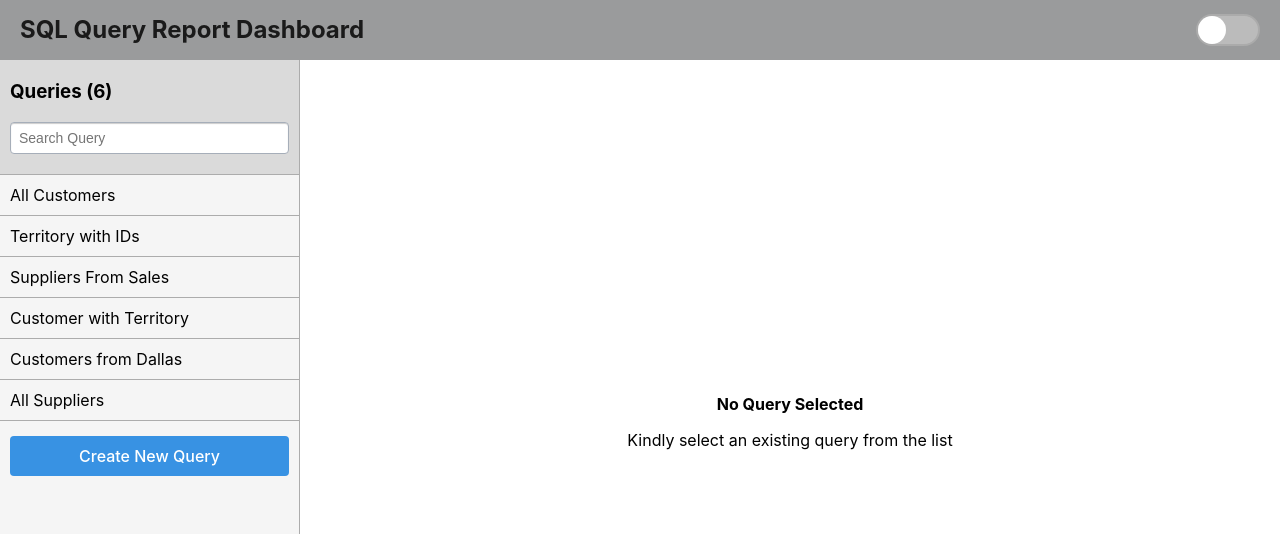
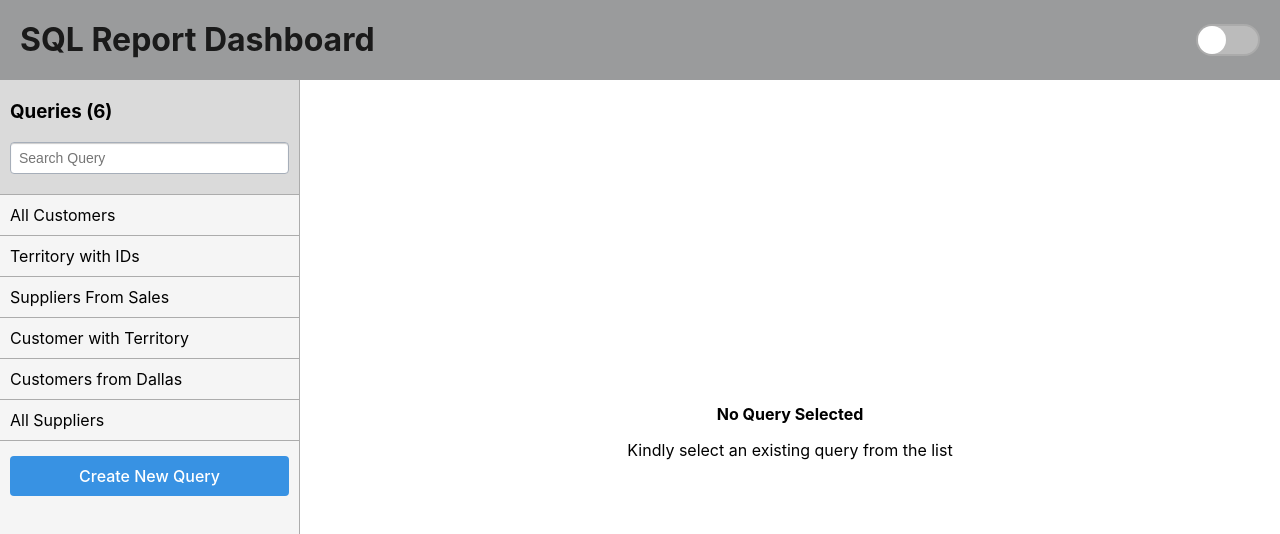
Before and after one commit to AshBardhan/my-react-sql-editor, a React (Create React App) app: page / in a window 1280 px wide. Shown: the top 534 px of the page. Built offline with nearby package versions, Linux system fonts and the light colour scheme.

Commit message:
Improve 'Header' styling component

```diff
--- a/src/App.jsx
+++ b/src/App.jsx
@@ -10,7 +10,7 @@ function App() {
 	return (
 		<div className={`app ${isThemeDark ? 'app--dark' : ''}`}>
 			<Header>
-				<h2>SQL Query Report Dashboard</h2>
+				<h1>SQL Report Dashboard</h1>
 				<ToggleSwitch onChange={() => setIsThemeDark(!isThemeDark)} />
 			</Header>
 			<Dashboard />
--- a/src/components/Header.scss
+++ b/src/components/Header.scss
@@ -3,13 +3,13 @@ header {
 	display: flex;
 	align-items: center;
 	justify-content: space-between;
-	height: 60px;
+	height: 80px;
 	background-color: #9a9b9c;
 	border-bottom: 1px solid #9a9b9c;
 	padding: 0 20px;
 	color: #1a1a1a;
 
-	h2 {
+	h1 {
 		margin: 0;
 	}
 }
```
